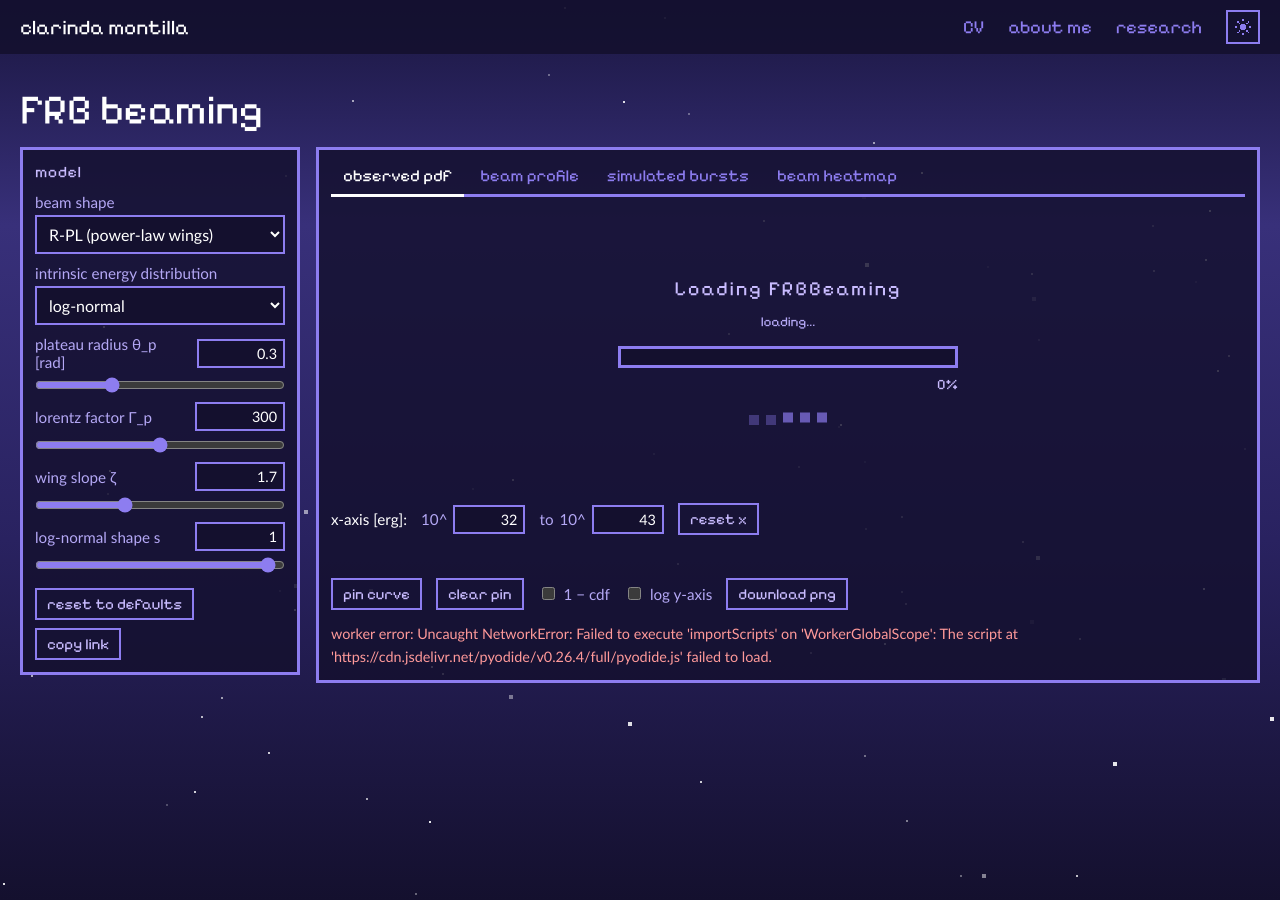
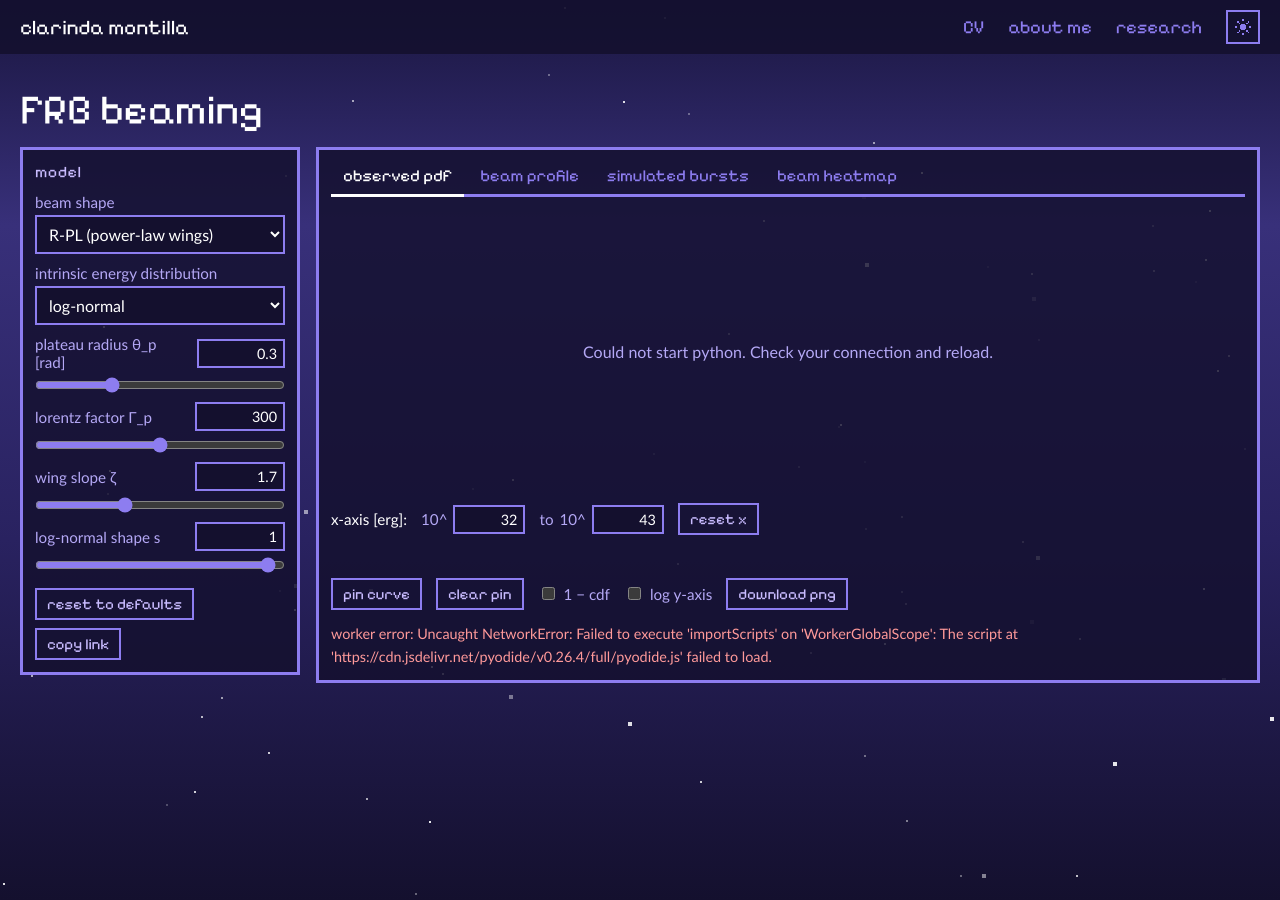
Before and after one commit to crixiii/crixiii.github.io, a Jekyll site: the page built from frb/index.html, in a window 1280 px wide. Built offline with Jekyll 4.4.1, drawn with Linux system fonts in a browser that asks for light colours; part of the change alters nothing that is shown.

Commit message:
Add files via upload

```diff
--- a/frb/index.html
+++ b/frb/index.html
@@ -157,7 +157,7 @@ title: frb energies
         <div class="loader" id="loader">
           <div class="loading-screen">
             <div class="loading-title">Loading FRBBeaming</div>
-            <div class="loading-subtitle" id="loadingText">loading...</div>
+            <div class="loading-subtitle" id="loadingText">starting…</div>
             <div class="pixel-progress">
               <div class="pixel-progress-fill" id="loadingBar"></div>
             </div>
@@ -264,28 +264,32 @@ worker.onmessage = (event) => {
 
   if (m.type === "status") {
     setStatus(m.text);
-
-    const msg = m.text.toLowerCase();
-    if (msg.includes("download")) updateLoader(25, "loading python...");
-    else if (msg.includes("load")) updateLoader(55, "loading packages...");
-    else if (msg.includes("scipy")) updateLoader(75, "simulating FRBs...");
-    else updateLoader(15, m.text);}
+    if (m.percent !== undefined) updateLoader(m.percent, m.text);}
 
   else if (m.type === "ready") {
     ready = true;
-    updateLoader(100, "Ready!");
-    setStatus("python ready");
-    setTimeout(() => refresh(), 350);}
+    // the first plot still has to be computed, so the bar is not full yet
+    updateLoader(85, "computing the first plot…");
+    refresh();}
 
   else if (m.type === "fatal") {
     setStatus("could not start python: " + m.error, true);
-    $("#loader").textContent = "Could not start python. Check your connection and reload.";}
+    showLoadError("Could not start python. Check your connection and reload.");}
   else if (m.type === "result") {
     const w = waiting.get(m.id);
     waiting.delete(m.id);
     if (m.ok) w.resolve(m); else w.reject(new Error(m.error));}
 };
-worker.onerror = (e) => setStatus("worker error: " + e.message, true);
+worker.onerror = (e) => {
+  setStatus("worker error: " + e.message, true);
+  showLoadError("Could not start python. Check your connection and reload.");
+};
+
+// only does something while the start-up loading screen is still showing
+function showLoadError(text) {
+  const loader = $("#loader");
+  if (loader) loader.textContent = text;
+}
 
 function setStatus(text, isError = false) {
   const el = $("#status");
@@ -787,6 +791,7 @@ async function loop() {
       else await viewBimodal();
     } catch (err) {
       setStatus("error: " + err.message, true);
+      showLoadError("Could not draw the plot. Try changing a setting or reload.");
     }
   }
   running = false;
--- a/frb/worker.js
+++ b/frb/worker.js
@@ -6,7 +6,8 @@ let py = null;
 let app = null;
 let sklearnLoaded = false;
 
-const status = (text) => postMessage({ type: "status", text });
+// percent = share of start-up already finished (omit for messages after start-up)
+const status = (text, percent) => postMessage({ type: "status", text, percent });
 
 async function fetchText(path) {
   const response = await fetch(new URL(path, self.location.href));
@@ -15,18 +16,20 @@ async function fetchText(path) {
 }
 
 async function init() {
-  status("loading python…");
+  status("loading python…", 0);
   py = await loadPyodide({ indexURL: PYODIDE });
-  status("loading numpy and scipy…");
-  await py.loadPackage(["numpy", "scipy"]);
-  status("loading the frbbeaming package…");
+  status("loading numpy…", 25);
+  await py.loadPackage("numpy");
+  status("loading scipy…", 40);
+  await py.loadPackage("scipy");
+  status("loading the frbbeaming package…", 75);
   py.FS.mkdirTree("/home/pyodide");
   const bundle = await fetch(new URL("frbbeaming.zip", self.location.href));
   if (!bundle.ok) throw new Error(`could not fetch frbbeaming.zip (${bundle.status})`);
   py.unpackArchive(await bundle.arrayBuffer(), "zip", { extractDir: "/home/pyodide" });
   py.FS.writeFile("/home/pyodide/frb_app.py", await fetchText("frb_app.py"));
   py.runPython("import sys\nsys.path.insert(0, '/home/pyodide')");
-  app = py.pyimport("frb_app");
+  app = py.pyimport("frb_app"); // imports numpy, scipy and frbbeaming
   postMessage({ type: "ready" });
 }
 
```
